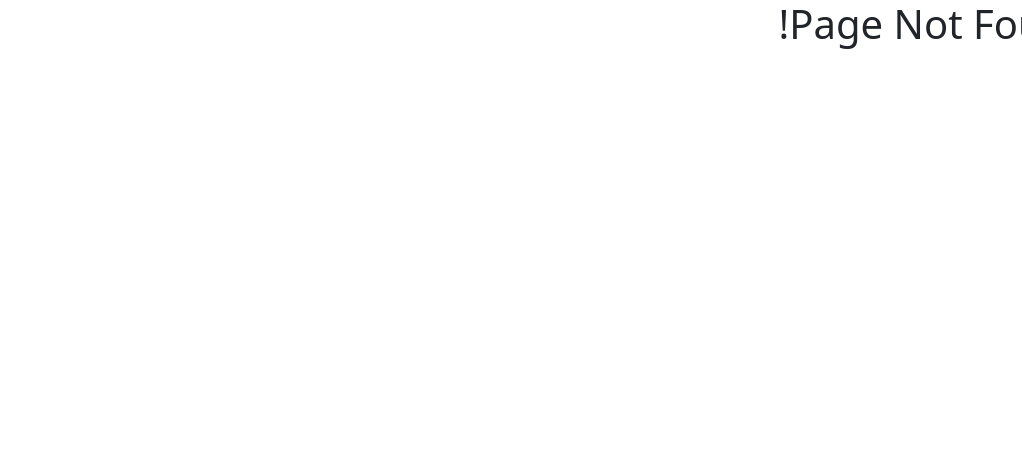
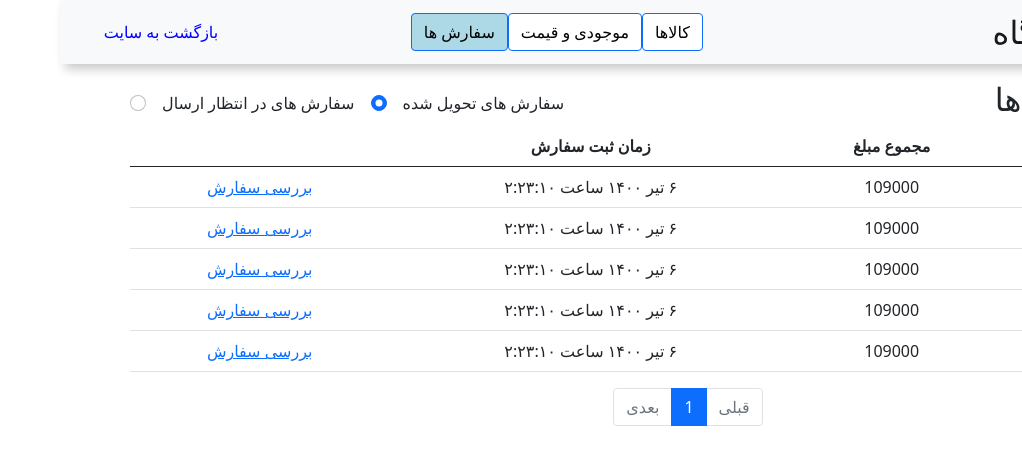
Before and after one commit to TahaEZ/shopping-site, a React (Create React App) app: page /panel/orders/delivered/1 in a window 1280 px wide. Before the commit this address led to /not-found. Shown: the top 464 px of the page, without its empty margins (258-1280 px from the left). Built offline with nearby package versions, Linux system fonts and the light colour scheme; data requests are answered from the project's data file.

Commit message:
designed orders page

```diff
--- a/src/Panel/pages/PanelOrders/PanelOrders.page.js
+++ b/src/Panel/pages/PanelOrders/PanelOrders.page.js
@@ -1,4 +1,193 @@
-import { Component } from 'react'
+import {
+	Table,
+	Container,
+	Input,
+	Label,
+	Pagination,
+	PaginationItem,
+	PaginationLink,
+} from 'reactstrap'
+import { Link } from 'react-router-dom'
+import { useState, useEffect } from 'react'
+import { LinkLikeButton } from '../../../components/LinklikeButton.component'
+import { fetchOrders } from '../../../api/orders.api.get'
+const PanelOrders = (props) => {
+	const limit = 5
+	let options = {
+		second: 'numeric',
+		minute: 'numeric',
+		hour: 'numeric',
+		year: 'numeric',
+		month: 'long',
+		day: 'numeric',
+		hour12: false,
+	}
+	const [ordersFilter, setOrdersFilter] = useState(
+		props.match ? props.match.params.ordersFilter : 'expected'
+	)
+	const [ordersList, setOrdersList] = useState([])
+	const [page, setPage] = useState(props.match ? +props.match.params.page : 1)
+	const [lastPage, setLastPage] = useState(1)
+	const [pages, setPages] = useState([])
+	const onChangeValue = (e) => {
+		setOrdersFilter(e.target.value)
+	}
 
-class PanelOrders extends Component {}
+	useEffect(() => {
+		const tempPages = []
+		for (let i = 1; i <= lastPage; i++) {
+			tempPages.push(i)
+		}
+		setPages(tempPages)
+	}, [lastPage])
+	useEffect(() => {
+		function reject(err) {
+			console.log(err)
+		}
+		async function resolve(res) {
+			console.log('res', res)
+			console.log('last page', lastPage)
+			if (res.headers.link) {
+				const headerLinks = parseLinkHeader(res.headers.link)
+				let index = headerLinks.last.indexOf('_page=')
+				console.log('last page index', index + 6, headerLinks.last[index + 6])
+				index += 6
+				const tempLastPage = headerLinks.last[index]
+				console.log(tempLastPage)
+				setLastPage(tempLastPage)
+				console.log('orders: ', res.data)
+			} else {
+				setLastPage(1)
+			}
+			setOrdersList(res.data)
+		}
+
+		console.log(pages)
+		async function fetchData(ordersFilter, page, limit) {
+			await fetchOrders(resolve, reject, ordersFilter, page, limit)
+		}
+		fetchData(ordersFilter, page, limit)
+	}, [ordersFilter])
+	const openModal = () => {}
+	const clacSumOfBasketList = (basketList) => {
+		let sum = 0
+		for (let i = 0; i < basketList.length; i++) {
+			sum += basketList[i].price
+		}
+		return sum
+	}
+	function parseLinkHeader(linkHeader) {
+		const linkHeadersArray = linkHeader
+			.split(', ')
+			.map((header) => header.split('; '))
+		const linkHeadersMap = linkHeadersArray.map((header) => {
+			const thisHeaderRel = header[1].replace(/"/g, '').replace('rel=', '')
+			const thisHeaderUrl = header[0].slice(1, -1)
+			return [thisHeaderRel, thisHeaderUrl]
+		})
+		return Object.fromEntries(linkHeadersMap)
+	}
+	const linkStyle = { textDecoration: 'none', color: 'inherit' }
+	return (
+		<Container>
+			<div className='d-flex flex-row justify-content-between align-items-center'>
+				<h2>مدیریت سفارش ها</h2>
+				<div className='orders-radio-buttons'>
+					<Label for='delivered' className='mx-3'>
+						سفارش های تحویل شده
+					</Label>
+					<Input
+						name='orders-filter'
+						type='radio'
+						value='delivered'
+						id='delivered'
+						checked={ordersFilter === 'delivered'}
+						onChange={onChangeValue}
+					></Input>
+					<Label for='expected' className='mx-3'>
+						سفارش های در انتظار ارسال
+					</Label>
+					<Input
+						name='orders-filter'
+						type='radio'
+						value='expected'
+						id='expected'
+						checked={ordersFilter === 'expected'}
+						onChange={onChangeValue}
+					></Input>
+				</div>
+			</div>
+			<Table className='text-center'>
+				<thead>
+					<tr>
+						<th>نام کاربر</th>
+						<th>مجموع مبلغ</th>
+						<th>زمان ثبت سفارش</th>
+						<th></th>
+					</tr>
+				</thead>
+				<tbody>
+					{ordersList.map((item) => (
+						<tr>
+							<td>{item.name}</td>
+							<td>{clacSumOfBasketList(item.basketList)}</td>
+							<td>
+								{new Date(item.submitionTime).toLocaleString('fa-IR', options)}
+							</td>
+							<td>
+								<LinkLikeButton value='بررسی سفارش' callBack={openModal} />
+							</td>
+						</tr>
+					))}
+				</tbody>
+			</Table>
+			<Pagination className='d-flex flex-row justify-content-center'>
+				<PaginationItem disabled={page == 1}>
+					<Link
+						to={`/panel/orders/${ordersFilter}/${page - 1}`}
+						style={linkStyle}
+					>
+						<PaginationLink
+							href={
+								page == 1
+									? `/panel/orders/${ordersFilter}/1`
+									: `/panel/orders/${ordersFilter}/${page - 1}`
+							}
+						>
+							قبلی
+						</PaginationLink>
+					</Link>
+				</PaginationItem>
+				{pages.map((item) => (
+					<PaginationItem active={page == item}>
+						<Link
+							to={`/panel/orders/${ordersFilter}/${item}`}
+							style={linkStyle}
+						>
+							<PaginationLink href={`/panel/orders/${ordersFilter}/${item}`}>
+								{item}
+							</PaginationLink>
+						</Link>
+					</PaginationItem>
+				))}
+				<PaginationItem disabled={page == lastPage}>
+					<Link
+						to={`/panel/orders/${ordersFilter}/${page + 1}`}
+						style={linkStyle}
+					>
+						<PaginationLink
+							href={
+								page == lastPage
+									? `/panel/orders/${ordersFilter}/${page}`
+									: `/panel/orders/${ordersFilter}/${page + 1}`
+							}
+						>
+							بعدی
+						</PaginationLink>
+					</Link>
+				</PaginationItem>
+			</Pagination>
+		</Container>
+	)
+}
 export { PanelOrders }
--- /dev/null
+++ b/src/api/orders.api.get.js
@@ -0,0 +1,17 @@
+import { instance } from '../http'
+
+export function fetchOrders(
+	resolve,
+	reject,
+	ordersFilter,
+	page = 1,
+	limit = 10
+) {
+	console.log(resolve, reject)
+	const delivered = ordersFilter === 'delivered'
+	console.log(instance)
+	return instance
+		.get(`/orderslist?delivered=${delivered}&_page=${page}&_limit=${limit}`)
+		.then((respones) => resolve(respones))
+		.catch((error) => reject(error))
+}
--- a/src/components/LinklikeButton.component.js
+++ b/src/components/LinklikeButton.component.js
@@ -0,0 +1,25 @@
+import { useState } from 'react'
+import { Link } from 'react-router-dom'
+import { Input } from 'reactstrap'
+const LinkLikeButton = (props) => {
+	const [editing, setEditing] = useState(false)
+	const goToEditMode = () => {
+		setEditing(true)
+	}
+	const handleKeyDown = (e) => {
+		if (e.key === 'Escape') {
+			const { exitEditMode } = props
+			exitEditMode(props.productId)
+			setEditing(false)
+		}
+	}
+	const clickHandler = props.editable ? goToEditMode : props.callBack
+	return (
+		<>
+			{!editing && <Link onClick={clickHandler}>{props.value}</Link>}
+			{editing && <Input type='text' onKeyDown={handleKeyDown} />}
+		</>
+	)
+}
+
+export { LinkLikeButton }
--- a/src/layout/Panel.layout.js
+++ b/src/layout/Panel.layout.js
@@ -1,8 +1,54 @@
-import { Container } from 'reactstrap'
+import { Container, Navbar, NavbarBrand, NavItem, Nav } from 'reactstrap'
+import { Button } from '../components'
+import { Link } from 'react-router-dom'
+import { ReturnToSite } from '../Panel/components/ReturnToSite.component'
 const Panel = (props) => {
+	const defaultStyle = {
+		textAlign: 'center',
+		backgroundColor: 'white',
+		color: 'black',
+	}
+	const activeStyle = { ...defaultStyle, backgroundColor: 'lightblue' }
+	let productBtn = props.active === 'product' ? activeStyle : defaultStyle
+	let quantityBtn = props.active === 'quantity' ? activeStyle : defaultStyle
+	let ordersBtn = props.active === 'orders' ? activeStyle : defaultStyle
 	return (
 		<Container fluid>
-			<header></header>
+			<Navbar
+				color='light'
+				light
+				style={{ boxShadow: '5px 5px 10px rgb(200, 200, 200)' }}
+				className='mb-3'
+			>
+				<Nav
+					navbar='true'
+					className='d-flex flex-row justify-content-around align-items-center'
+					style={{ width: '100%' }}
+				>
+					<NavItem style={{ width: '30%' }}>
+						<NavbarBrand style={{ fontSize: '2rem' }} className='mr-3'>
+							پنل مدیریت فروشگاه
+						</NavbarBrand>
+					</NavItem>
+					<NavItem
+						style={{ width: '40%' }}
+						className='d-flex flex-row justify-content-center'
+					>
+						<Link to='/panel/product'>
+							<Button style={productBtn}>کالاها</Button>
+						</Link>
+						<Link to='/panel/quantity'>
+							<Button style={quantityBtn}>موجودی و قیمت</Button>
+						</Link>
+						<Link to='/panel/orders'>
+							<Button style={ordersBtn}>سفارش ها</Button>
+						</Link>
+					</NavItem>
+					<NavItem>
+						<ReturnToSite />
+					</NavItem>
+				</Nav>
+			</Navbar>
 			{props.children}
 		</Container>
 	)
--- a/src/route/App.route.js
+++ b/src/route/App.route.js
@@ -79,20 +79,30 @@ class AppRoute extends Component {
 						<PanelLogin />
 					</Route>
 					<Route path='/panel/product' exact>
-						<Panel>
+						<Panel active='product'>
 							<PanelProduct />
 						</Panel>
 					</Route>
 					<Route path='/panel/quantity' exact>
-						<Panel>
+						<Panel active='quantity'>
 							<PanelQuantity />
 						</Panel>
 					</Route>
 					<Route path='/panel/orders' exact>
-						<Panel>
+						<Panel active='orders'>
 							<PanelOrders />
 						</Panel>
 					</Route>
+					<Route
+						path='/panel/orders/:ordersFilter/:page'
+						render={(props) => {
+							return (
+								<Panel active='orders'>
+									<PanelOrders {...props} />
+								</Panel>
+							)
+						}}
+					></Route>
 					<Route path='/not-found' exact>
 						<h1>Page Not Found!</h1>
 					</Route>
```
